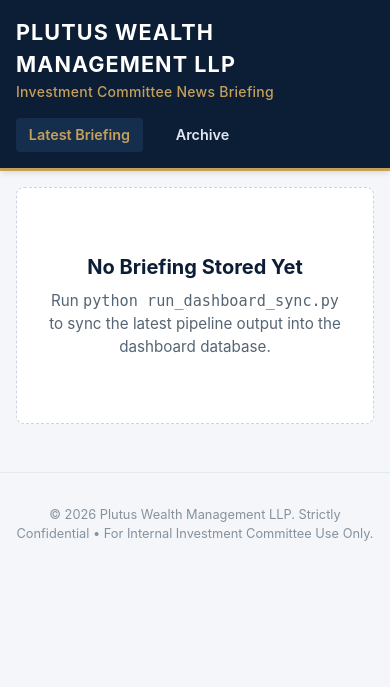
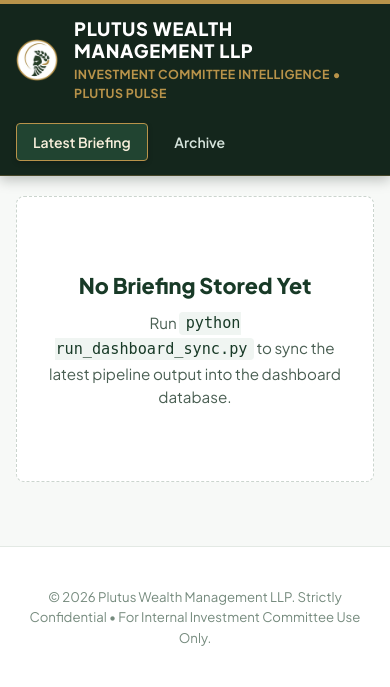
Before and after one commit to srushtik26/investment-news-briefing, a FastAPI app: page / in a window 390 px wide. Shown: the top 687 px of the page. Run offline with FastAPI, Linux system fonts and the light colour scheme.

Commit message:
feat: implement dashboard branding and responsive base template with custom Plutus styling

```diff
--- a/app/dashboard/static/css/dashboard.css
+++ b/app/dashboard/static/css/dashboard.css
@@ -1,25 +1,33 @@
 /* ==========================================================================
-   Plutus Wealth Management LLP - Investment Committee Dashboard Styling
-   Institutional, high-clarity financial dashboard theme
+   Plutus Wealth Management LLP - Plutus Pulse Dashboard Theme
+   Navbar: #14261C | Accent: Antique Warm Gold #B8934A
    ========================================================================== */
 
 :root {
-  --primary-navy: #0B1E36;
-  --secondary-navy: #152E4D;
-  --accent-gold: #C5A059;
-  --accent-gold-hover: #D4B26F;
-  --bg-page: #F4F6F9;
-  --bg-surface: #FFFFFF;
-  --text-primary: #1C2833;
-  --text-secondary: #566573;
-  --text-muted: #85929E;
-  --border-light: #E2E8F0;
-  --border-accent: #CBD5E1;
-  --section-india: #C05621;
-  --section-domestic: #2B6CB0;
-  --section-intl: #2C7A7B;
-  --shadow-sm: 0 1px 3px rgba(0, 0, 0, 0.05);
-  --shadow-md: 0 4px 6px -1px rgba(0, 0, 0, 0.08), 0 2px 4px -1px rgba(0, 0, 0, 0.04);
+  /* Logo-derived palette */
+  --primary-green: #183A27;       /* Authoritative deep forest green */
+  --secondary-green: #234E37;     /* Balanced forest shade */
+  --dark-green-surface: #14261C;  /* Navbar grounding */
+  --accent-gold: #B8934A;         /* Rich antique gold from ECG pulse and crest */
+  --accent-gold-hover: #CCA85E;   /* Elevated bright gold */
+  --accent-gold-light: #F7EEDB;   /* Pale gold surface tint */
+  --accent-gold-subtle: #E8DCBE;  /* Gold border tint */
+
+  /* Surfaces & Layout */
+  --bg-page: #F7F9F7;             /* Executive crisp off-white with hint of sage */
+  --bg-surface: #FFFFFF;          /* Pure white card surface */
+  --text-primary: #14261C;        /* Dark forest slate for maximum readability */
+  --text-secondary: #4A5F53;      /* Muted secondary editorial tone */
+  --text-muted: #768B7E;          /* Soft metadata slate */
+
+  /* Borders & Accents */
+  --border-light: #E3E9E4;        /* Soft card separator */
+  --border-accent: #CBD5CE;       /* Prominent divider */
+
+  /* Shadows & Radius */
+  --shadow-sm: 0 1px 3px rgba(24, 58, 39, 0.05);
+  --shadow-md: 0 4px 10px -1px rgba(24, 58, 39, 0.08), 0 2px 4px -1px rgba(24, 58, 39, 0.04);
+  --shadow-lg: 0 12px 24px -4px rgba(24, 58, 39, 0.10);
   --radius-sm: 4px;
   --radius-md: 8px;
   --radius-lg: 12px;
@@ -32,72 +40,119 @@
 }
 
 body {
-  font-family: -apple-system, BlinkMacSystemFont, "Segoe UI", Roboto, "Helvetica Neue", Arial, sans-serif;
+  font-family: 'Plus Jakarta Sans', -apple-system, BlinkMacSystemFont, "Segoe UI", Roboto, "Helvetica Neue", Arial, sans-serif;
   background-color: var(--bg-page);
   color: var(--text-primary);
-  line-height: 1.5;
+  line-height: 1.55;
   -webkit-font-smoothing: antialiased;
+  -moz-osx-font-smoothing: grayscale;
 }
 
 /* Header & Navigation */
 .site-header {
-  background-color: var(--primary-navy);
-  color: #FFFFFF;
-  border-bottom: 3px solid var(--accent-gold);
-  padding: 1.25rem 2rem;
-  box-shadow: var(--shadow-md);
+  background-color: #14261C;
+  border-top: 4px solid var(--accent-gold);
+  border-bottom: 1px solid rgba(184, 147, 74, 0.3);
+  padding: 0.85rem 2rem;
+  box-shadow: 0 4px 12px rgba(10, 20, 14, 0.25);
+  position: sticky;
+  top: 0;
+  z-index: 100;
 }
 
 .header-inner {
-  max-width: 1200px;
+  max-width: 1240px;
   margin: 0 auto;
   display: flex;
   justify-content: space-between;
   align-items: center;
   flex-wrap: wrap;
+  gap: 1.25rem;
+}
+
+.brand-group {
+  display: flex;
+  align-items: center;
+}
+
+.brand-link {
+  text-decoration: none;
+  display: flex;
+  align-items: center;
   gap: 1rem;
+  color: inherit;
+}
+
+.brand-logo {
+  height: 42px;
+  width: 42px;
+  max-height: 42px;
+  object-fit: contain;
+  display: block;
+  transition: transform 0.2s ease;
+}
+
+.brand-link:hover .brand-logo {
+  transform: scale(1.06);
+}
+
+.brand-text {
+  display: flex;
+  flex-direction: column;
 }
 
 .brand-title {
-  font-size: 1.35rem;
-  font-weight: 700;
+  font-size: 1.15rem;
+  font-weight: 800;
   letter-spacing: 0.05em;
   text-transform: uppercase;
   color: #FFFFFF;
+  line-height: 1.2;
 }
 
 .brand-subtitle {
-  font-size: 0.875rem;
+  font-size: 0.775rem;
   color: var(--accent-gold);
-  font-weight: 500;
-  letter-spacing: 0.02em;
+  font-weight: 700;
+  letter-spacing: 0.04em;
+  text-transform: uppercase;
+  margin-top: 0.2rem;
 }
 
 .nav-links {
   display: flex;
-  gap: 1.25rem;
+  gap: 0.6rem;
   align-items: center;
 }
 
 .nav-link {
-  color: #E2E8F0;
+  color: #D6E4DC;
   text-decoration: none;
-  font-size: 0.9rem;
+  font-size: 0.875rem;
   font-weight: 600;
-  padding: 0.4rem 0.8rem;
+  padding: 0.45rem 1rem;
   border-radius: var(--radius-sm);
-  transition: background-color 0.2s, color 0.2s;
+  border: 1px solid transparent;
+  transition: all 0.2s ease;
 }
 
-.nav-link:hover, .nav-link.active {
-  background-color: var(--secondary-navy);
-  color: var(--accent-gold);
+.nav-link:hover {
+  color: #FFFFFF;
+  background-color: rgba(255, 255, 255, 0.08);
+  border-color: rgba(184, 147, 74, 0.4);
+}
+
+.nav-link.active {
+  background-color: #214431;
+  color: #F7EEDB;
+  border: 1px solid var(--accent-gold);
+  box-shadow: 0 2px 5px rgba(0, 0, 0, 0.2);
 }
 
 /* Main Container */
 .main-content {
-  max-width: 1200px;
-  margin: 2rem auto;
+  max-width: 1240px;
+  margin: 2.25rem auto;
   padding: 0 1.5rem;
 }
 
@@ -303,32 +370,37 @@ body {
 }
 
 .archive-table tr:hover {
-  background-color: #F8FAFC;
+  background-color: #F8FAF8;
 }
 
 .archive-link {
-  color: #2B6CB0;
-  font-weight: 600;
+  color: var(--accent-gold);
+  font-weight: 700;
   text-decoration: none;
+  display: inline-flex;
+  align-items: center;
+  gap: 0.25rem;
+  transition: color 0.15s ease;
 }
 
 .archive-link:hover {
+  color: var(--primary-green);
   text-decoration: underline;
-  color: var(--primary-navy);
 }
 
 /* Empty State */
 .empty-state {
   text-align: center;
-  padding: 4rem 2rem;
+  padding: 4.5rem 2rem;
   background: var(--bg-surface);
   border: 1px dashed var(--border-accent);
   border-radius: var(--radius-md);
 }
 
 .empty-state h3 {
-  font-size: 1.25rem;
-  color: var(--primary-navy);
+  font-size: 1.35rem;
+  font-weight: 800;
+  color: var(--primary-green);
   margin-bottom: 0.5rem;
 }
 
@@ -337,24 +409,43 @@ body {
   font-size: 0.95rem;
 }
 
+.empty-state code {
+  background-color: #F0F5F2;
+  color: var(--primary-green);
+  padding: 0.15rem 0.4rem;
+  border-radius: 4px;
+  font-family: monospace;
+}
+
 /* Footer */
 .site-footer {
   text-align: center;
-  padding: 2rem 1rem;
+  padding: 2.5rem 1rem;
   color: var(--text-muted);
-  font-size: 0.8rem;
+  font-size: 0.825rem;
   border-top: 1px solid var(--border-light);
-  margin-top: 3rem;
+  background: #FFFFFF;
+  margin-top: 4rem;
 }
 
 /* Responsive Adjustments */
 @media (max-width: 768px) {
   .site-header {
-    padding: 1rem;
+    padding: 0.85rem 1rem;
+  }
+  .brand-logo {
+    height: 36px;
+    width: 36px;
+  }
+  .brand-title {
+    font-size: 1rem;
+  }
+  .brand-subtitle {
+    font-size: 0.725rem;
   }
   .main-content {
     padding: 0 1rem;
-    margin: 1rem auto;
+    margin: 1.25rem auto;
   }
   .briefing-banner {
     flex-direction: column;
--- a/app/dashboard/templates/base.html
+++ b/app/dashboard/templates/base.html
@@ -4,16 +4,108 @@
   <meta charset="UTF-8">
   <meta name="viewport" content="width=device-width, initial-scale=1.0">
   <title>{{ title }} - Plutus Wealth Management LLP</title>
-  <link rel="stylesheet" href="/static/css/dashboard.css">
   <link rel="preconnect" href="https://fonts.googleapis.com">
   <link rel="preconnect" href="https://fonts.gstatic.com" crossorigin>
+  <link href="https://fonts.googleapis.com/css2?family=Plus+Jakarta+Sans:wght@400;500;600;700;800&display=swap" rel="stylesheet">
+  <link rel="stylesheet" href="/static/css/dashboard.css?v=20260911_plutus_v4">
+  <style>
+    /* Immediate theme enforcement to guarantee zero browser caching latency */
+    :root {
+      --primary-green: #183A27 !important;
+      --secondary-green: #234E37 !important;
+      --accent-gold: #B8934A !important;
+      --accent-gold-hover: #CCA85E !important;
+      --accent-gold-light: #F7EEDB !important;
+      --bg-page: #F7F9F7 !important;
+      --bg-surface: #FFFFFF !important;
+      --text-primary: #14261C !important;
+      --text-secondary: #4A5F53 !important;
+      --border-light: #E3E9E4 !important;
+    }
+    .site-header {
+      background-color: #14261C !important;
+      border-top: 4px solid #B8934A !important;
+      border-bottom: 1px solid rgba(184, 147, 74, 0.3) !important;
+      box-shadow: 0 4px 12px rgba(10, 20, 14, 0.25) !important;
+    }
+    .brand-logo {
+      height: 42px !important;
+      width: 42px !important;
+      max-height: 42px !important;
+      object-fit: contain !important;
+      display: block !important;
+    }
+    .brand-title {
+      color: #FFFFFF !important;
+      font-size: 1.15rem !important;
+      font-weight: 800 !important;
+      letter-spacing: 0.04em !important;
+      line-height: 1.2 !important;
+    }
+    .brand-subtitle {
+      color: #B8934A !important;
+      font-size: 0.775rem !important;
+      font-weight: 700 !important;
+      letter-spacing: 0.03em !important;
+      text-transform: uppercase !important;
+    }
+    .nav-link {
+      color: #D6E4DC !important;
+    }
+    .nav-link:hover {
+      color: #FFFFFF !important;
+      background-color: rgba(255, 255, 255, 0.08) !important;
+      border-color: rgba(184, 147, 74, 0.4) !important;
+    }
+    .nav-link.active {
+      background-color: #214431 !important;
+      color: #F7EEDB !important;
+      border: 1px solid #B8934A !important;
+      box-shadow: 0 2px 5px rgba(0, 0, 0, 0.2) !important;
+    }
+    .section-header {
+      border-bottom: 2.5px solid #B8934A !important;
+      color: #FFFFFF !important;
+    }
+    .header-india {
+      background: linear-gradient(135deg, #102619 0%, #1A402B 100%) !important;
+    }
+    .header-domestic {
+      background: linear-gradient(135deg, #153222 0%, #224D36 100%) !important;
+    }
+    .header-international {
+      background: linear-gradient(135deg, #0C2116 0%, #173B28 100%) !important;
+    }
+    .story-number {
+      background-color: #F0F5F2 !important;
+      color: #183A27 !important;
+      border: 1.5px solid #B8934A !important;
+    }
+    .story-headline {
+      color: #183A27 !important;
+    }
+    .story-link, .archive-link {
+      color: #B8934A !important;
+    }
+    .briefing-banner {
+      border-left: 5px solid #B8934A !important;
+    }
+    .briefing-date-title {
+      color: #183A27 !important;
+    }
+  </style>
 </head>
 <body>
   <header class="site-header">
     <div class="header-inner">
       <div class="brand-group">
-        <h1 class="brand-title">PLUTUS WEALTH MANAGEMENT LLP</h1>
-        <p class="brand-subtitle">Investment Committee News Briefing</p>
+        <a href="/" class="brand-link">
+          <img src="/static/images/logo_circle.png" alt="Plutus Emblem" class="brand-logo">
+          <div class="brand-text">
+            <h1 class="brand-title">PLUTUS WEALTH MANAGEMENT LLP</h1>
+            <p class="brand-subtitle">Investment Committee Intelligence &bull; Plutus Pulse</p>
+          </div>
+        </a>
       </div>
       <nav class="nav-links">
         <a href="/" class="nav-link {% if is_latest %}active{% endif %}">Latest Briefing</a>
```
Also changed, not shown: other parts of app/dashboard/static/css/dashboard.css (+64 -52 lines), .github/workflows/daily_briefing.yml, app/dashboard/static/images/logo.jpg (added), app/dashboard/static/images/logo.png (added), app/dashboard/static/images/logo_circle.png (added), app/dashboard/static/images/logo_emblem.png (added), app/dashboard/static/images/logo_tight.png (added), app/dashboard/static/images/logo_transparent.png (added), app/dashboard/static/images/logo_white_text.png (added), app/dashboard/static/images/medallion_preview.png (added).
